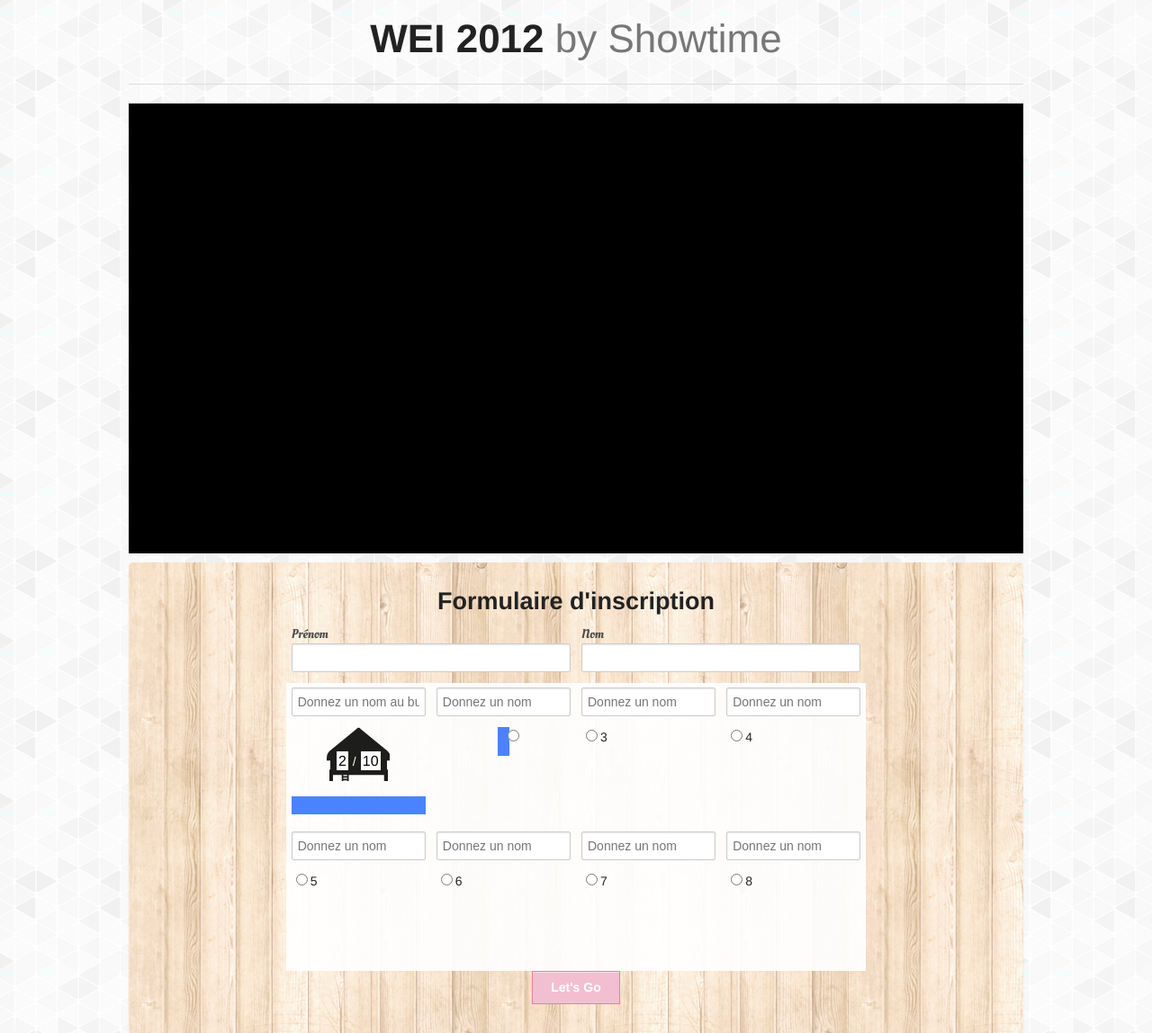
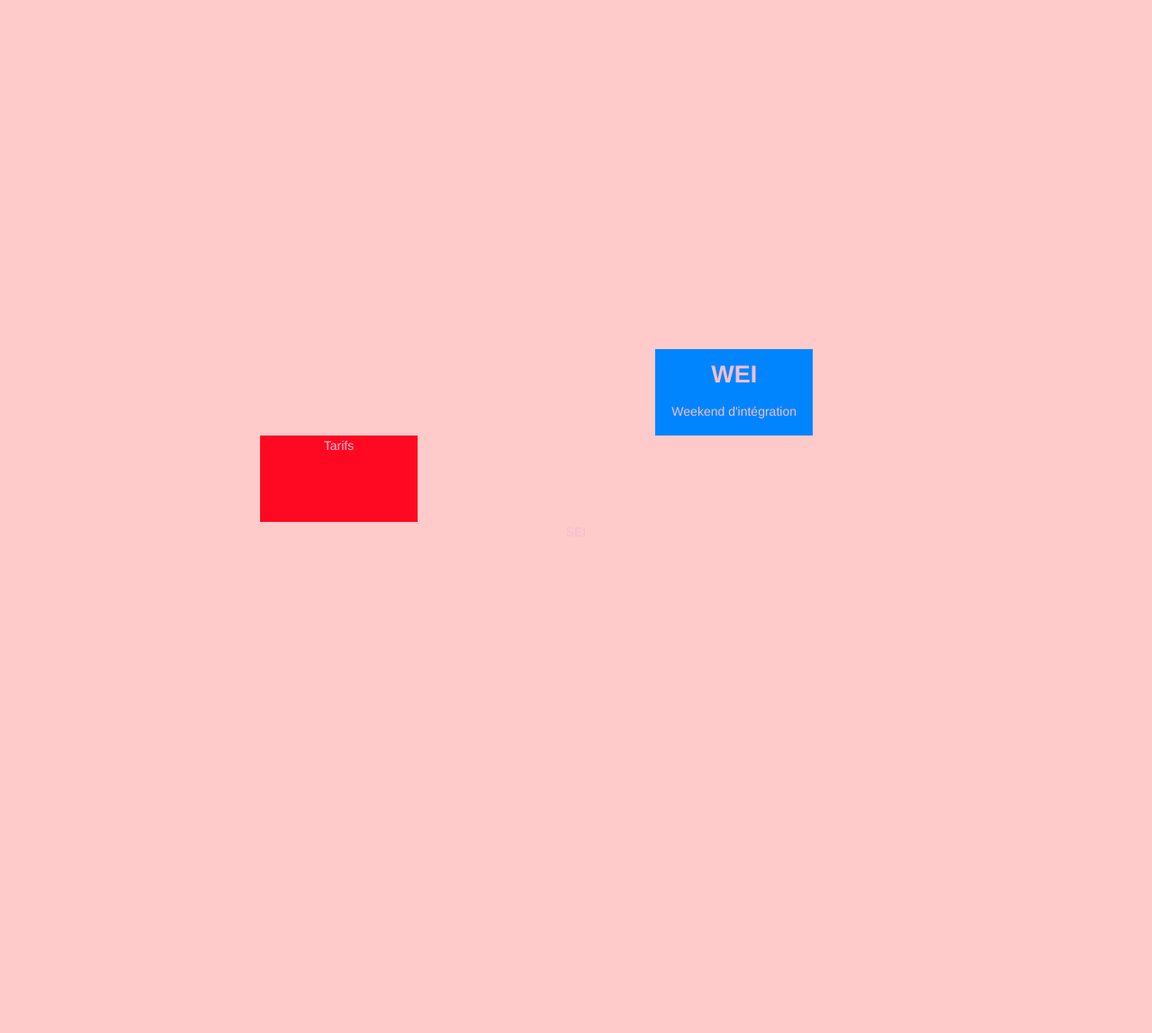
Before and after one commit to JeffersonBe/application_bungalow, a PHP site: page / in a window 1280 px wide. Shown: the whole page at 90% size. After the commit the page ends 596 px from the top, so only its background shows below. Run offline with PHP 8.4, Linux system fonts and the light colour scheme; some libraries are stand-ins or nearby versions.

Commit message:
Changement de structure de l'application

```diff
--- a/bungalow/index.html
+++ b/bungalow/index.html
@@ -16,6 +16,7 @@
   <!-- Included CSS Files -->
   <link rel="stylesheet" href="stylesheets/foundation.css">
   <link href='http://fonts.googleapis.com/css?family=Oleo+Script' rel='stylesheet' type='text/css'>
+  <link href='http://fonts.googleapis.com/css?family=Oswald:400,700' rel='stylesheet' type='text/css'>
 
   <!--[if lt IE 9]>
     <link rel="stylesheet" href="stylesheets/ie.css">
@@ -30,16 +31,123 @@
 
 </head>
 <body class="row">
-<header class="twelve columns">
-	<h1 class="text-center">WEI 2012 <span class="subheader">by Showtime</span></h1>
-		<h2></h2>
-		<hr />
-</header>
 <div id="main" class="twelve columns">
-	<div id="animationBungalow" class="hide-for-small">
+	<div id="line" class="row line hide-for-small">
+		<div class="tiles seven columns"></div>
+		<div class="tiles five columns"></div>
 	</div>
-	<div id="inscription">
-		<form class="eight columns centered">
+	<div id="line1" class="row line hide-for-small">
+		<div id="panneau11" class="tiles four columns"></div>
+		<div id="panneau12" class="tiles three columns">
+		</div>
+		<div id="panneau13" class="tiles two columns"></div>
+		<div id="panneau14" class="tiles three columns"></div>
+	</div>
+	<div id="line2" class="row line">
+		<div id="panneau21" class="tiles four columns"></div>
+		<div id="panneau22" class="tiles three columns">
+		</div>
+		<div id="panneau23" class="tiles two columns">
+
+		</div>
+		<div id="panneau24" class="tiles three columns"></div>
+	</div>
+	<div id="line3" class="row line">
+		<div id="panneau31" class="tiles four columns"></div>
+		<div id="panneau32" class="tiles three columns"></div>
+		<a href="#" data-reveal-id="presentation" data-animation="fadeAndPop" data-animationspeed="300" data-closeonbackgroundclick="true" data-dismissmodalclass="tiles close-reveal-modal"><div id="panneau33" class="tiles two columns">
+			<h3 class="text-center">WEI</h3>
+			<p class="text-center">Weekend d'intégration</p>
+		</div></a>
+		<div id="panneau35" class="tiles two columns"></div>
+		<div id="panneau36" class="tiles one columns"></div>
+	</div>
+	<div id="line4" class="row line">
+		<div id="panneau41" class="tiles two columns"></div>
+		<a href="#" data-reveal-id="tarifs" data-animation="fadeAndPop" data-animationspeed="300" data-closeonbackgroundclick="true" data-dismissmodalclass="tiles close-reveal-modal"><div id="panneau42" class="tiles two columns "><p class="text-center">Tarifs</p></div></a>
+		<div id="panneau43" class="tiles two columns"></div>
+		<div id="panneau44" class="tiles two columns"></div>
+		<div id="panneau45" class="tiles three columns"></div>
+	</div>
+	<div id="line5" class="row line">
+		<div id="panneau51" class="tiles two columns"></div>
+		<div id="panneau52" class="tiles three columns"></div>
+		<a href="#" data-reveal-id="tarifs" data-animation="fadeAndPop" data-animationspeed="300" data-closeonbackgroundclick="true" data-dismissmodalclass="tiles close-reveal-modal"><div id="panneau53" class="tiles two columns "><p class="text-center">SEI</p></div></a>
+		<div id="panneau54" class="tiles two columns"></div>
+		<div id="panneau55" class="tiles three columns"></div>
+	</div>
+	<div id="line6" class="row line">
+		<div id="panneau61" class="tiles two columns"></div>
+		<div id="panneau62" class="tiles three columns"></div>
+		<div id="panneau63" class="tiles two columns"></div>
+		<div id="panneau64" class="tiles two columns"></div>
+		<div id="panneau65" class="tiles three columns"></div>
+	</div>
+	<div id="line7" class="row line">
+		<div id="panneau71" class="tiles seven columns"></div>
+		<div id="panneau72" class="tiles five columns"></div>
+	</div>
+</div><!-- fin de main -->
+<div id="tarifs" data-reveal-id="tarifs" class="reveal-modal expand">
+	<p>Le WEI arrive, le week-end le plus mémorable, le plus fou, le plus fun de ta scolarité. Ce week-end est pour toi un avant goût des nombreuses nuits endiablées que tu vivras tout au long de ton année évryenne, tu ne pourras plus t’en passer !  Après deux années de galère (ou pas) et de sevrage imposé (ou pas²), ton appétit lest surement débordant. De ce week-end, tu sortiras assurément rassasié, et ce ne sera qu’un début. Je te vois déjà tout heureux de ces réjouissances à venir mais venons en à LA chose qui fâche. Goûter à tous ces plaisirs ne te dispense pas d'y mettre le prix. Eh oui ...</p>
+<p>Que tu sois vite rassuré(e), ce n'est rien de prohibitif et cela te permettra d’accéder à toute la vie associative du campus. Seulement, quelques éclaircissements s'imposent. Dès ton arrivée à la Maisel, surement entre le vendredi 31 aout et le dimanche 2 septembre, tu trouveras tous les stands indispensables pour partir au WEI : le stand BDE et le stand Société Générale. La présence du BDE ne te surprendra guère, ce qui n'est peut-être pas le cas de celui d'une banque. La raison est très simple. Grâce au partenariat qui unit le BDE de TEM et TSP et la Société Générale tu pourras bénéficier jusqu'à 150 € d'économie, et même bien plus si tu es boursier, sur le prix de ton WEI et de ta cotisation. Tu découvriras une offre entièrement dédiée aux étudiants de TEM et TSP.</p>
+<p>La cotisation BDE, véritable passeport pour la vie associative et pour ton départ au WEI, te permettra aussi de profiter de réductions sur les évènements du campus (voyages, soirées, week-ends, gala…). De plus, le BDE t’offrira un rapport privilégié avec les entreprises au cours de nombreux amphis de présentation ou de la journée professionnelle. Valable toute ta scolarité, ta cotisation te coûtera 200 euros. Pas de panique, à l’ouverture d’un compte à la Société Générale elle diminuera à 150 euros. Une fois ta «cotiz» en poche le WEI s’offre à toi pour 300 euros, ou 200 euros si tu décides de profiter du partenariat Société Générale. N’oublies pas que lors de ce WEI, tu rencontreras tes futurs camarades de promo et que tu auras l’occasion de participer à des activités exceptionnelles (Saut à l’élastique, le fameux train disco …). En somme, n’hésite pas à profiter du partenariat Société Générale qui te permettra de gagner 150€, mais aussi de payer en 5 fois sans frais.</p>
+<p>Au vu de la forte proportion de boursiers lors de chaque rentrée, il est tout naturel que le BDE propose des tarifs avantageux aux boursiers. Là encore, c’est la Société Générale qui t’en fait profiter. Pour les paliers 1 à 6, l’inscription pour le WEI est à 130 euros. En ajoutant la cotisation BDE, tu paieras au total 280 euros. Enjoy!!!</p>
+<p>Sache que l’ouverture d’un compte n’est en rien obligatoire, mais en plus d’avantages tarifaires elle permet de faire vivre le monde associatif sur le campus. Une dernière chose, une conseillère de la Société Générale sera présente tous les jeudis sur le campus. Tu pourras lui poser tes questions, déposer des chèques et réaliser toutes sortes d’opérations.</p>
+<p>En attendant de te retrouver sur le campus à la rentrée, la trésorerie te félicite pour ton admission et te souhaite une très bonne fin de vacances !</p>
+	<table>
+		<thead>
+			<tr>
+				<th></th>
+				<td>Standard*</td>
+				<td>Société Générale**</td>
+			</tr>
+		</thead>
+		<tbody>
+			<tr>
+				<th>NON Boursier</th>
+				<td>300</td>
+				<td>200</td>
+			</tr>
+			<tr>
+				<th>Boursier***</th>
+				<td>300</td>
+				<td>130</td>
+			</tr>
+		</tbody>
+	</table>
+<ul class="no-bullet">
+	<li>*Sans compte à la Société Générale</li>
+	<li>**Sous réserve d’avoir un compte  à la Société Générale</li>
+	<li>***Pour savoir si tu es boursier tu peux faire une simulation sur le site du Crous : <a href="http://www.cnous.fr/_vie__dossier_264.757.265.htm">http://www.cnous.fr/_vie__dossier_264.757.265.html</a></li>
+</ul>
+</div>
+
+<div id="presentation" data-reveal-id="presentation" class="reveal-modal expand">
+<p>C’est l’évènement incontournable de l’année, expérience inoubliable dans la vie des étudiants du campus de Telecom Ecole de Management et Telecom SudParis. Cette année, ton Bureau des Elèves ShowTime (avec police stylisée) t’emmène à Mezos dans les Landes, du Vendredi 7 au lundi 10 Septembre.</p>
+<p>Après une semaine d’intégration bien remplie, ce week-end aura pour but de te faire passer un moment que  tu n’oublieras jamais, prolongeant tes vacances et n’ayant que pour maitres-mots : Rencontres, Plaisir et Détente.</p>
+
+<p>Avant-goût des festivités : départ en train discothèque dans la soirée en direction du Sud ouest de la France, train couchettes privatisé comportant deux wagons spécialement conçus pour faire la fête. Arrivée au camping où tout aura été organisé pour que tu puisses : rencontrer toute ta promotion et les membres des associations parmi les 2ème  et 3ème années, t’éclater par le biais d’une multitude d’activités et  profiter de tes premières soirées en école !</p>
+
+<p>Piscines, lac privé, palmiers, saut à l’élastique, soirée mousse, paint-ball et bien d’autres surprises t’attendent, alors ne loupe surtout pas le week-end  de ta vie !</p>
+
+<p>Attention, les places sont limitées !</p>
+
+<p>Dès ton arrivée, tout sera mis en œuvre pour te faire découvrir l’esprit qui règne sur le campus.</p>
+
+<p>Ta première semaine en école sera une des plus folles !</p>
+
+<p>Cette semaine d’intégration te permettra de rencontrer ta promotion et de découvrir plus amplement tous les clubs et associations de l’école par  différentes activités, barbecues avec les anciens et soirées à thèmes !</p>
+
+<p>Ne t’inquiète pas, les membres du BDE et des autres associations seront là pour t’ouvrir les portes des plus belles années de ta vie d’étudiante.</p>
+
+(lien vers le planning de la semaine d’intégration)
+<p class="text-center"><a href="#" data-reveal-id="inscription" data-animation="fadeAndPop" data-animationspeed="300" data-closeonbackgroundclick="true" data-dismissmodalclass="tiles close-reveal-modal" class="button large radius">Inscrivez-vous au WEI</a>
+</div>
+
+<div id="inscription" data-reveal-id="inscription" class="reveal-modal expand">
+		<div class="eight columns centered">
+			<form>
 				<h3 class="text-center">Formulaire d'inscription</h3>
 				<div class="row">
 					<div class="six columns">
@@ -51,56 +159,99 @@
 						<input type="text" required>
 					</div>
 				</div>
-
-			<div class="row rangee">
-				<div class="bungalow three columns mobile-two">
-					<input type="text" placeholder="Donnez un nom au bungalow"/>
-					<div id="bungalows" class="row">
-						<p id="informationBungalow" class="text-center">
-							<span class="nombrePresent">2</span>/<span class="nombreCapacite">10</span>
-						</p>
+					<div class="bungalow three columns mobile-four">
+						<p class="nomBungalow text-center">Bonnaire</p>
+						<div class="row bungalows">
+							<div  class="informationBungalow">
+								<p class="text-center"><span class="nombrePresent">10</span>/<span class="nombreCapacite">10</span></p>
+							</div>
 						</div>
 						<div class="panneauSelection bleu">
-							<p class="text-center"><label for="radio1"><input name="radio1" type="radio" id="radio1" style="display:none;"><span class="custom radio"></span></label></p>
+								<p class="text-center"><input type="radio" name="bungalows" value="bleu"/></p>
 						</div>
 					</div>
-				<div class="bungalow three columns mobile-two">
-					<input type="text" placeholder="Donnez un nom"/>
-					<div class="one bleu columns centered"><input type="radio" name="bungalows" value="Rouge"/>2</div>
-				</div>
-				<div class="bungalow three columns mobile-two">
-					<input type="text" placeholder="Donnez un nom"/>
-					<input type="radio" name="bungalows" value="Vert" >3
-				</div>
-				<div class="bungalow three columns mobile-two">
-					<input type="text" placeholder="Donnez un nom"/>
-					<input type="radio" name="bungalows" value="Noir" >4
-				</div>
-			</div><!-- fin de rangee-->
-			<div class="row rangee">
-				<div class="bungalow three columns mobile-two">
-					<input type="text" placeholder="Donnez un nom"/>
-					<input type="radio" name="bungalows" value="Bleu" >5
-				</div>
-				<div class="bungalow three columns mobile-two">
-					<input type="text" placeholder="Donnez un nom"/>
-					<input type="radio" name="bungalows" value="Rouge" >6
-				</div>
-				<div class="bungalow three columns mobile-two">
-					<input type="text" placeholder="Donnez un nom"/>
-					<input type="radio" name="bungalows" value="Vert" >7
-				</div>
-				<div class="bungalow three columns mobile-two">
-					<input type="text" placeholder="Donnez un nom"/>
-					<input type="radio" name="bungalows" value="Noir" >8
+					<div class="bungalow three columns mobile-four">
+						<input type="text" placeholder="Donnez un nom au bungalow"/>
+						<div class="row bungalows">
+							<div  class="informationBungalow">
+								<p class="text-center"><span class="nombrePresent">10</span>/<span class="nombreCapacite">10</span></p>
 							</div>
 						</div>
-			<p class="text-center"><input type="submit" value="Let's Go" class="button"></p>
-		</form>
+						<div class="panneauSelection bleu">
+								<p class="text-center"><input type="radio" name="bungalows" value="rouge"/></p>
 						</div>
 					</div>
-<footer>
-</footer>
+					<div class="bungalow three columns mobile-four">
+						<input type="text" placeholder="Donnez un nom au bungalow"/>
+						<div class="row bungalows">
+							<div  class="informationBungalow">
+								<p class="text-center"><span class="nombrePresent">10</span>/<span class="nombreCapacite">10</span></p>
+							</div>
+						</div>
+						<div class="panneauSelection bleu">
+								<p class="text-center"><input type="radio" name="bungalows" value="Vert"/></p>
+						</div>
+					</div>
+					<div class="bungalow three columns mobile-four">
+						<input type="text" placeholder="Donnez un nom au bungalow"/>
+						<div class="row bungalows">
+							<div  class="informationBungalow">
+								<p class="text-center"><span class="nombrePresent">10</span>/<span class="nombreCapacite">10</span></p>
+							</div>
+						</div>
+						<div class="panneauSelection bleu">
+								<p class="text-center"><input type="radio" name="bungalows" value="Noir"/></p>
+						</div>
+					</div>
+					<div class="bungalow three columns mobile-four">
+						<input type="text" placeholder="Donnez un nom au bungalow"/>
+						<div class="row bungalows">
+							<div  class="informationBungalow">
+								<p class="text-center"><span class="nombrePresent">10</span>/<span class="nombreCapacite">10</span></p>
+							</div>
+						</div>
+						<div class="panneauSelection bleu">
+								<p class="text-center"><input type="radio" name="bungalows" value="Jaune"/></p>
+						</div>
+					</div>
+					<div class="bungalow three columns mobile-four">
+						<input type="text" placeholder="Donnez un nom au bungalow"/>
+						<div class="row bungalows">
+							<div  class="informationBungalow">
+								<p class="text-center"><span class="nombrePresent">10</span>/<span class="nombreCapacite">10</span></p>
+							</div>
+						</div>
+						<div class="panneauSelection bleu">
+								<p class="text-center"><input type="radio" name="bungalows" value="Orange"/></p>
+						</div>
+					</div>
+					<div class="bungalow three columns mobile-four">
+						<input type="text" placeholder="Donnez un nom au bungalow"/>
+						<div class="row bungalows">
+							<div  class="informationBungalow">
+								<p class="text-center"><span class="nombrePresent">10</span>/<span class="nombreCapacite">10</span></p>
+							</div>
+						</div>
+						<div class="panneauSelection bleu">
+								<p class="text-center"><input type="radio" name="bungalows" value="blanc"/></p>
+						</div>
+					</div>
+					<div class="bungalow three columns mobile-four">
+						<input type="text" placeholder="Donnez un nom au bungalow"/>
+						<div class="row bungalows">
+							<div  class="informationBungalow">
+								<p class="text-center"><span class="nombrePresent">10</span>/<span class="nombreCapacite">10</span></p>
+							</div>
+						</div>
+						<div class="panneauSelection bleu">
+								<p class="text-center"><input type="radio" name="bungalows" value="Rose"/></p>
+						</div>
+					</div>
+				<p class="text-center"><input type="submit" value="Let's Go" class="button medium"></p>
+		</form>
+
+		</div><!-- fin de eight -->
+</div><!-- fin de inscription -->
   <!-- Included JS Files -->
   <script src="javascripts/jquery.min.js"></script>
   <script src="javascripts/foundation.js"></script>
--- a/bungalow/stylesheets/foundation.css
+++ b/bungalow/stylesheets/foundation.css
@@ -4,7 +4,7 @@
 
 html { font-size: 62.5%; }
 
-body { background: url(../images/bg.png); font-family: "Helvetica Neue", "HelveticaNeue", Helvetica, Arial, "Lucida Grande", sans-serif; font-size: 14px; font-size: 1.4rem; line-height: 1; color: #222222; position: relative; -webkit-font-smoothing: antialiased; }
+body { background: #ffcaca; font-family: "Helvetica Neue", "HelveticaNeue", Helvetica, Arial, "Lucida Grande", sans-serif; font-size: 14px; font-size: 1.4rem; line-height: 1; color: #222222; position: relative; -webkit-font-smoothing: antialiased; }
 
 /* Links ---------------------- */
 a { color: #f2bfd0; text-decoration: none; line-height: inherit; }
@@ -895,14 +895,23 @@ ul.orbit-bullets li.active.has-thumb { background-position: 0 0; border-top: 2px
  Example markup <div id="myModal" class="reveal-modal"> <h2>Awesome. I have it.</h2> <p class="lead">Your couch.  I it's mine.</p> <p>Lorem ipsum dolor sit amet, consectetur adipiscing elit. In ultrices aliquet placerat. Duis pulvinar orci et nisi euismod vitae tempus lorem consectetur. Duis at magna quis turpis mattis venenatis eget id diam. </p> <a class="close-reveal-modal">&#215;</a> </div> */
 /* -------------------------------------------------- Table of Contents
 ----------------------------------------------------- */
-#animationBungalow {
-	height: 500px;
-	background: black;
-	margin: 0 0 10px;
+
+#main {
+	padding: 0 0 50px 0;
+	margin: 100px auto;
 }
 
+.line, .tiles, .menu {
+	height: 96px;
+}
+/*** Panneau ***/
+
+#panneau33 { background-color: #0085ff; height: 100%: }
+
+#panneau42 {background-color: #ff0822; height: 100%;}
+
 #inscription {
-	background: url(../images/tileable_wood_texture.png);
+	background: url('../images/tileable_wood_texture.png');
 	border-radius: 5px;
 	-webkit-box-shadow: 0 8px 6px -6px black;
 	   -moz-box-shadow: 0 8px 6px -6px black;
@@ -910,25 +919,17 @@ ul.orbit-bullets li.active.has-thumb { background-position: 0 0; border-top: 2px
 	        padding: 15px 0;
 }
 
-.rangee {
-	background-color: rgba(255,255,255,0.92);
-	padding: 5px 0px 5px 0px;
-	margin: 10px 0px 10px 0px;
+.bungalow {
+	height: auto;
 }
 
-.bungalow {
-
-	height: 150px;
+.nomBungalow {
+	font-family: 'Oswald', sans-serif;
+	font-size: 1.4em;
+	margin: 0 0 12px 0;
 }
 
-body, img {
-    transition:all .2s linear;
-    -o-transition:all .2s linear;
-    -moz-transition:all .2s linear;
-    -webkit-transition:all .2s linear;
-}
-
-#bungalows {
+.bungalows {
 	height: 60px;
 	width: 100%;
 	margin: 0;
@@ -938,9 +939,10 @@ body, img {
 	background-repeat: no-repeat;
 }
 
-#informationBungalow {
-	margin: 25px 0 0 0;
+.informationBungalow {
+	margin-top: 25px !important;
 	color: white;
+	text-align: center;
 }
 
 .nombrePresent, .nombreCapacite {
@@ -955,7 +957,7 @@ body, img {
 .panneauSelection {
 	width: 100%;
 	height: 20px;
-	margin: 5px 0 0 0;
+	margin: 5px 0 10px 0;
 }
 
 .bleu {
```
Also changed, not shown: 2 other files. Lines whose indentation alone changed are shown as unchanged.
